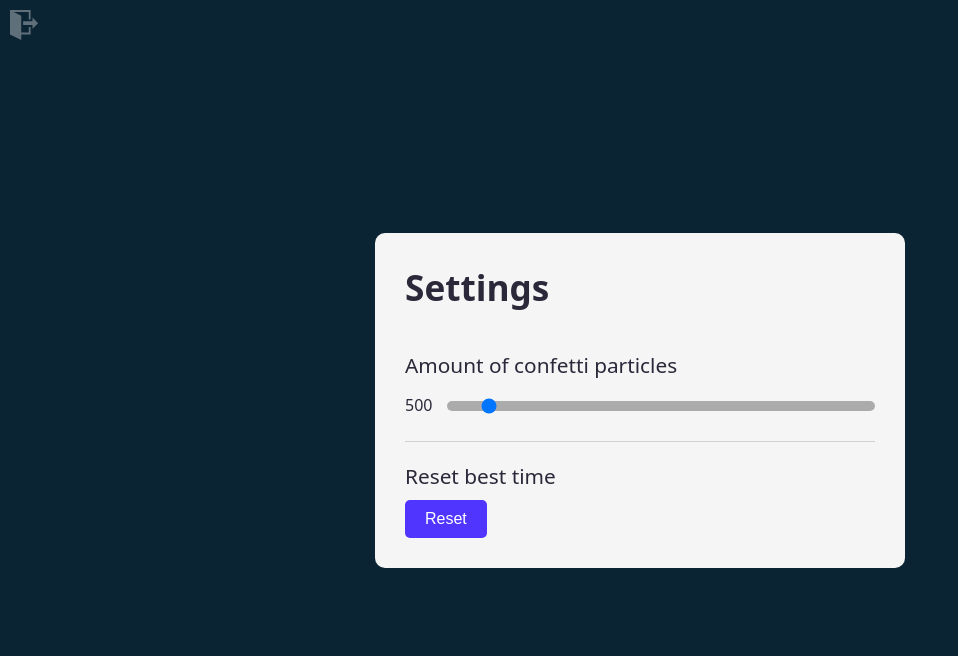
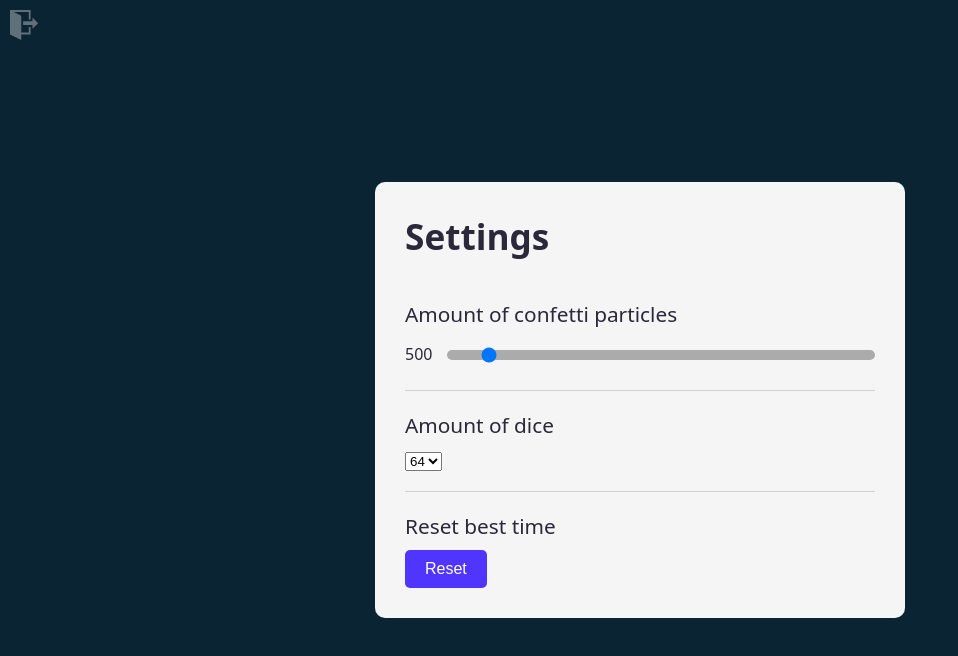
Before and after one commit to netrolite/tenzies-react, a React (Vite) app: page /#/settings in a window 1280 px wide. Shown: the top 656 px of the page, without its empty margins (0-958 px from the left). Built offline with nearby package versions, Linux system fonts and the light colour scheme.

Commit message:
change amount of dice

```diff
--- a/src/Settings.jsx
+++ b/src/Settings.jsx
@@ -8,11 +8,24 @@ export default function Settings() {
         ? localStorage.getItem("confettiParticlesAmount")
         : 500
     )
+    const [diceAmount, setDiceAmount] = useState(
+        localStorage.getItem("diceAmount")
+        ? localStorage.getItem("diceAmount")
+        : 64
+    )
     const navigate = useNavigate();
 
     useEffect(() => {
         localStorage.setItem("confettiParticlesAmount", particlesAmount);
     }, [particlesAmount])
+
+    useEffect(() => {
+        localStorage.setItem("diceAmount", diceAmount);
+    }, [diceAmount])
+
+    function changeDiceAmount(ev) {
+        setDiceAmount(ev.target.value);
+    }
 
     function resetBestTime() {
         localStorage.removeItem("bestTime");
@@ -51,15 +64,36 @@ export default function Settings() {
 
                 <div className="setting">
                     <div className="setting-name">
+                        <label htmlFor="setting-dice-amount">
+                            Amount of dice
+                        </label>
+                    </div>
+                    <div className="setting-value">
+                        <select
+                            name="dice-amount"
+                            id="setting-dice-amount"
+                            onChange={changeDiceAmount}
+                            value={diceAmount}
+                        >
+                            <option value="64">64</option>
+                            <option value="48">48</option>
+                            <option value="32">32</option>
+                            <option value="16">16</option>
+                        </select>
+                    </div>
+                </div>
+
+                <div className="setting">
+                    <div className="setting-name">
                         Reset best time
                     </div>
                     <div className="setting-value">
                         <button
-                        className="button setting"
-                        onClick={resetBestTime}
-                    >
-                        Reset
-                    </button>
+                            className="button setting"
+                            onClick={resetBestTime}
+                        >
+                            Reset
+                        </button>
                     </div>
                 </div>
             </div>
--- a/src/css/index.css
+++ b/src/css/index.css
@@ -133,7 +133,10 @@ body {
 .setting-name {
   font-size: 1.3rem;
   font-weight: 500;
-  margin-bottom: 10px;
+}
+
+.setting-value {
+  margin-top: 10px;
 }
 
 .button.setting {
```
